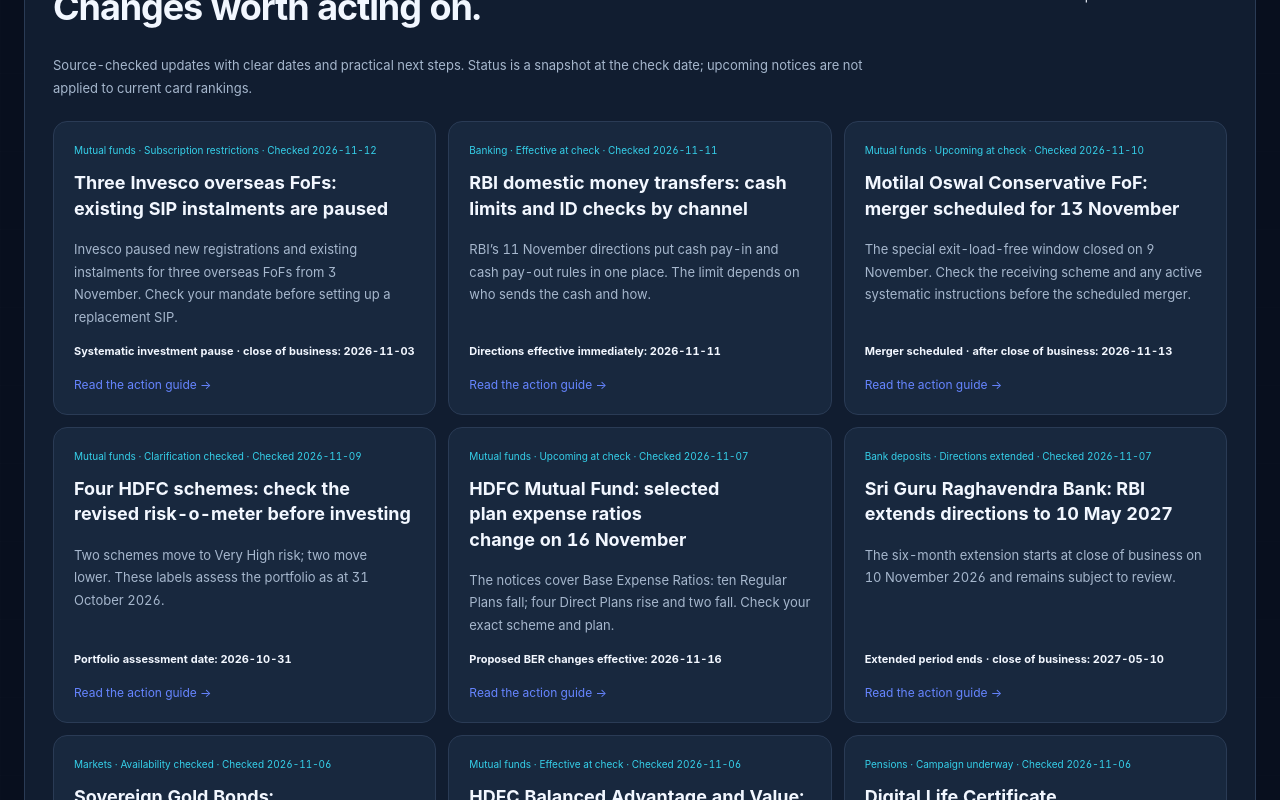
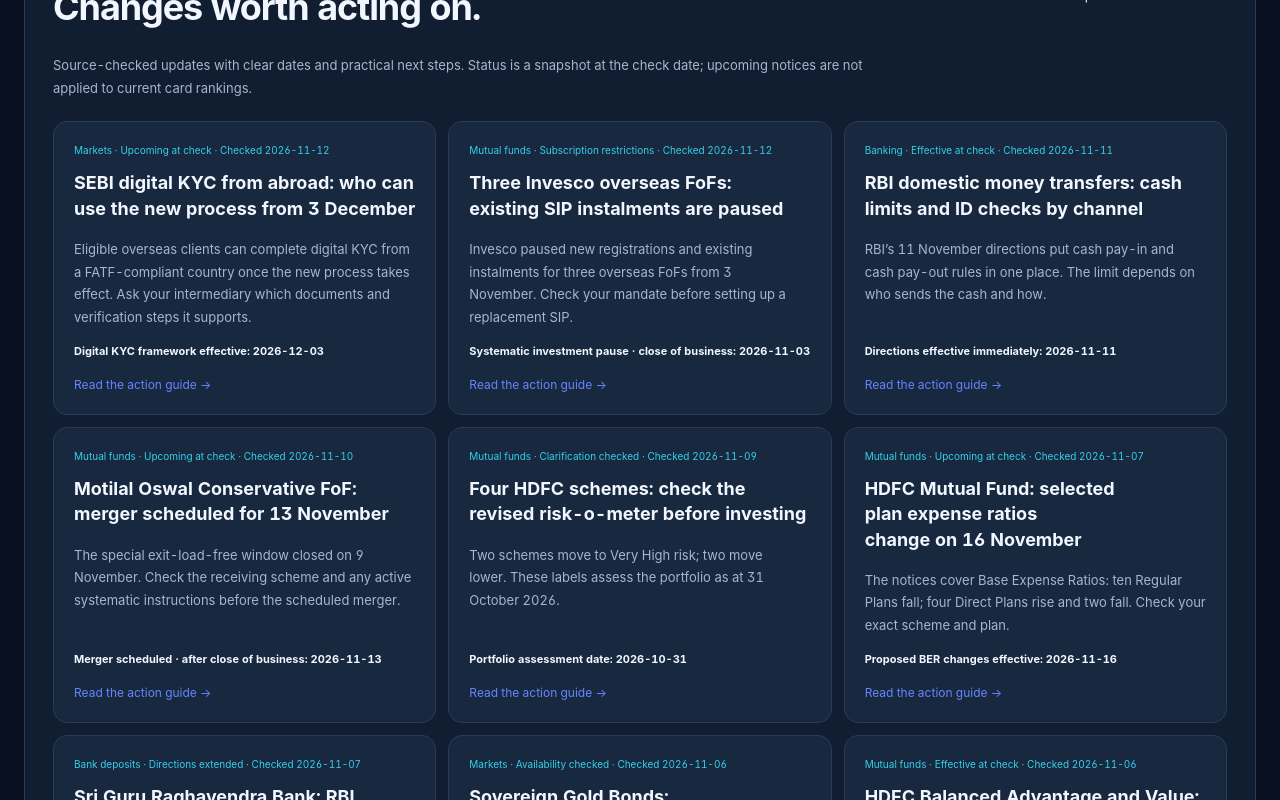
Before and after one commit to aqdas1820/credonomics-site, a Next.js app: page / in a window 1280 px wide. Shown: the part 2180-2980 px from the top of the page. Built offline with nearby package versions, Linux system fonts and the light colour scheme; no server answers.

Commit message:
Publish SEBI overseas investor digital KYC guide

```diff
--- a/app/data/research-watch.ts
+++ b/app/data/research-watch.ts
@@ -11,6 +11,27 @@ export type WatchItem = {
 
 /** Editorial snapshots. Future notices do not change the ranking engine before their effective dates. */
 export const researchWatch: WatchItem[] = [
+  {
+    slug: 'sebi-digital-kyc-overseas-investors-december-2026',
+    title: 'SEBI digital KYC from abroad: who can use the new process from 3 December',
+    summary: 'Eligible overseas clients can complete digital KYC from a FATF-compliant country once the new process takes effect. Ask your intermediary which documents and verification steps it supports.',
+    category: 'Markets', checkedAt: '2026-11-12', announcementDate: '2026-11-04', eventDate: '2026-12-03', dateLabel: 'Digital KYC framework effective',
+    source: 'https://www.sebi.gov.in/legal/circulars/nov-2026/review-of-know-your-client-process-for-individual-person-resident-outside-india-clients_105603.html',
+    sourceLabel: 'SEBI circular on KYC for individuals resident outside India',
+    sourceLocation: 'Circular 25175/2026, paragraphs 3–5 on eligibility and verification and paragraphs 6–8 on scope and commencement.',
+    additionalSources: [{ url: 'https://nsdl.com/nsdl/2026-11/2026-0179-Policy-SEBI%20circular%20on%20Review%20of%20Know%20Your%20Client%20process%20for%20individual%20Person%20Resident%20Outside%20India%20clients..pdf', label: 'NSDL circular with the full SEBI text attached' }],
+    audience: 'Individual NRIs, OCI cardholders and foreign nationals who qualify as persons resident outside India and need securities KYC with a SEBI-regulated intermediary.',
+    facts: [
+      'From 3 December 2026, an intermediary may accept digital KYC from an eligible individual in a FATF-compliant country. The circular also covers re-KYC from a FATF-compliant country.',
+      'The intermediary checks PAN and collects a passport copy, the OCI card where applicable, and proof of identity and current overseas address. Documents in another language require an attested English translation.',
+      'If in-person verification is impractical, video verification requires an authorised official and checks on the client’s location. The intermediary can retrieve existing KYC records and may request more information where verification or due diligence requires it.',
+    ],
+    actions: [
+      'Ask your intermediary whether it supports the process for your country and account type. Confirm the accepted documents, signature requirements and how to schedule video verification.',
+      'Have your PAN, passport and current overseas address proof ready, plus your OCI card and Central KYC ID if applicable. Use the intermediary’s official channel to submit documents.',
+    ],
+    limits: 'The circular was issued on 4 November and checked on 12 November. The new process was upcoming at that check. Existing KYC rules continue for clients in FATF non-compliant countries and for KYC performed before commencement. Foreign nationals applying as Foreign Portfolio Investors follow the separate FPI framework. The circular permits digital submission and intermediaries still verify eligibility.',
+  },
   {
     slug: 'invesco-overseas-fof-sip-pause-november-2026',
     title: 'Three Invesco overseas FoFs: existing SIP instalments are paused',
--- a/app/data/search-index.generated.ts
+++ b/app/data/search-index.generated.ts
@@ -427,6 +427,17 @@ export const searchIndex: readonly SearchEntry[] = [
     "source": "Official issuer / fund notice",
     "updated": "2026-11-04",
     "keywords": "SEBI accessibility extension: three compliance steps due by 31 January 2027 sebi-digital-accessibility-extension-january-2027 Research",
+    "priority": 92
+  },
+  {
+    "id": "watch:sebi-digital-kyc-overseas-investors-december-2026",
+    "title": "SEBI digital KYC from abroad: who can use the new process from 3 December",
+    "description": "Eligible overseas clients can complete digital KYC from a FATF-compliant country once the new process takes effect. Ask your intermediary which documents and verification steps it supports.",
+    "href": "/research/watch/sebi-digital-kyc-overseas-investors-december-2026",
+    "category": "Research",
+    "source": "Official issuer / fund notice",
+    "updated": "2026-11-12",
+    "keywords": "SEBI digital KYC from abroad: who can use the new process from 3 December sebi-digital-kyc-overseas-investors-december-2026 Research",
     "priority": 92
   },
   {
```
Also changed, not shown: 1 other file (tests, documents, lock files or other folders).
